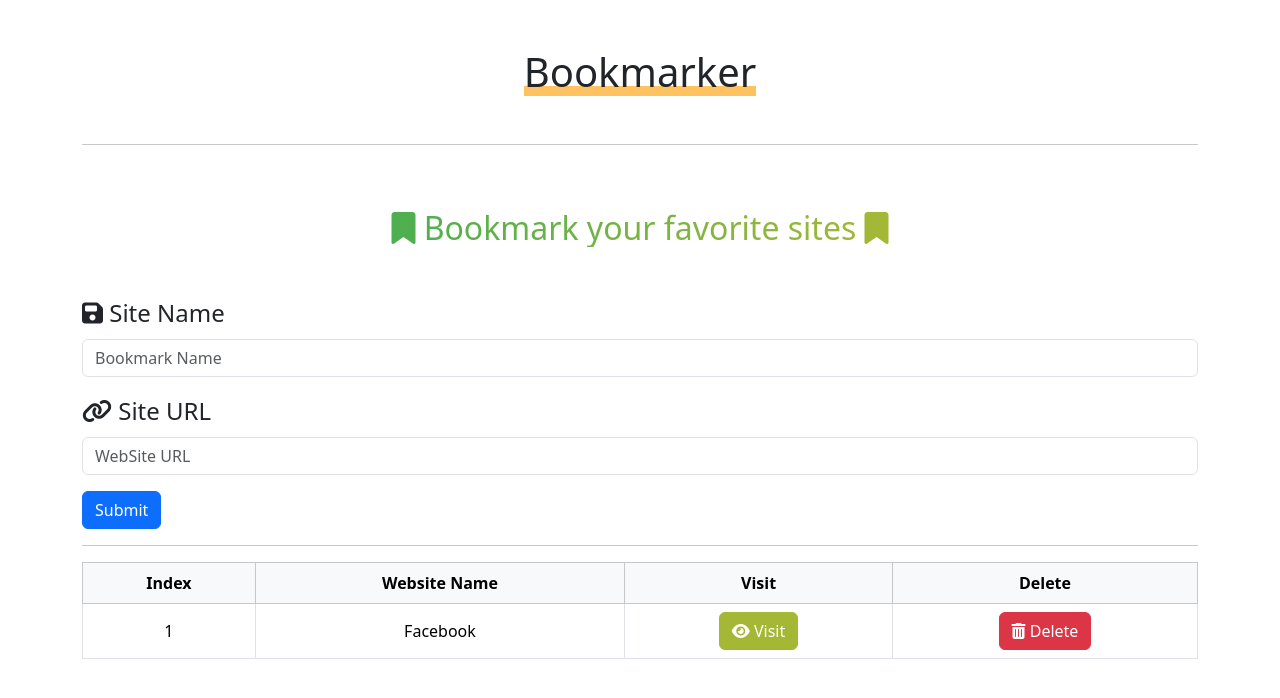
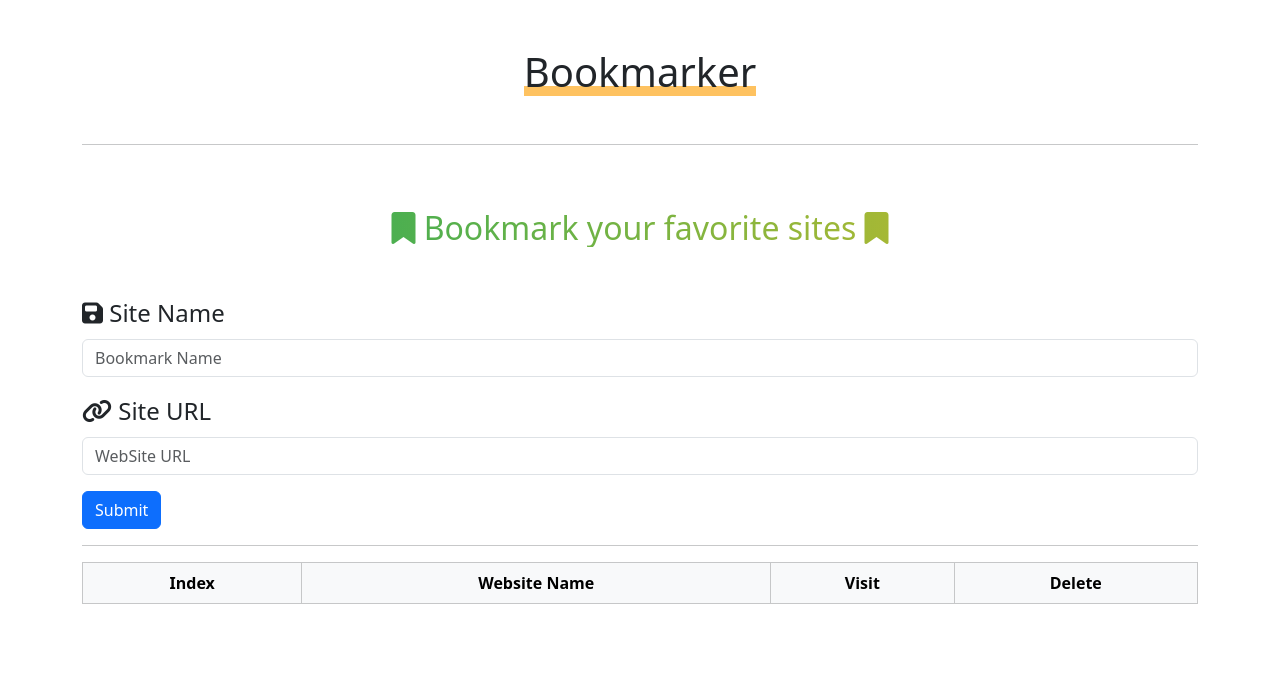
Before and after one commit to ehabakl/bookmarker, a plain HTML site: page index.html in a window 1280 px wide. Drawn offline with Linux system fonts and the light colour scheme.

Commit message:
Update index.html

```diff
--- a/index.html
+++ b/index.html
@@ -44,20 +44,7 @@
       </tr>
     </thead>
     <tbody>
-      <tr>
-        <td>1</td>
-        <td>Facebook</td>
-        <td>
-          <a href="https://facebook.com" target="_blank" class="btn btn-success" style="background-color:#a5b835; border-color:#a5b835;">
-            <i class="fas fa-eye"></i> Visit
-          </a>
-        </td>
-        <td>
-          <button class="btn btn-danger">
-            <i class="fas fa-trash-alt"></i> Delete
-          </button>
-        </td>
-      </tr>
+
     </tbody>
   </table>
 </div>
```
